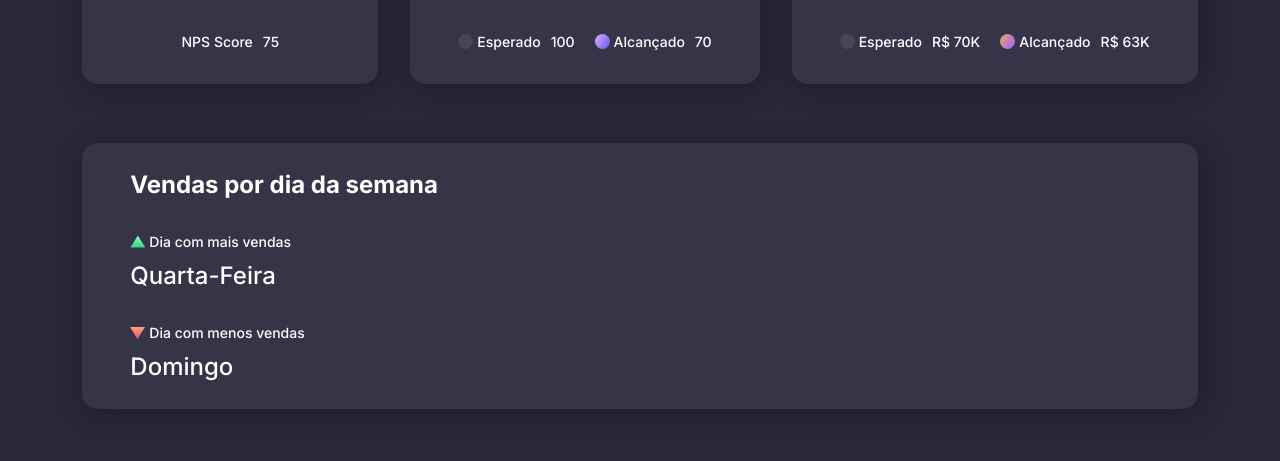
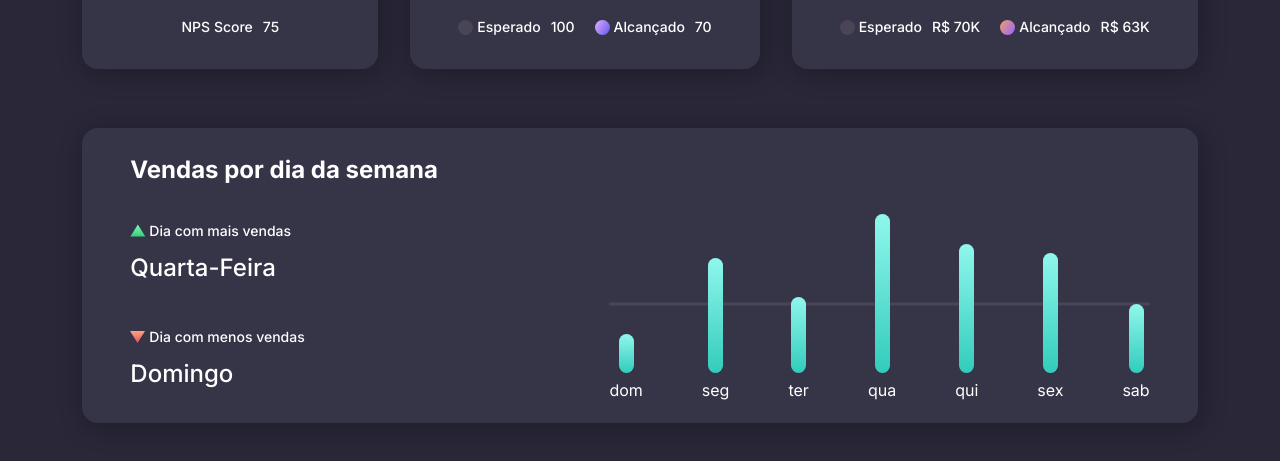
Before and after one commit to pedropouza/projeto-dashboard, a plain HTML site: page index.html in a window 1280 px wide. Shown: the part 339-800 px from the top of the page. Drawn offline with Linux system fonts and the light colour scheme.

Commit message:
projeto quase finalizado

```diff
--- a/index.html
+++ b/index.html
@@ -94,7 +94,38 @@
                         Domingo
                     </div>
                 </div>
-                <div class="right"></div>
+                <div class="right">
+                    <div class="bars">  <!-- São as barrinhas -->
+                        <div class="bar-wrapper">   <!-- São 7 pois são 7 dias da semana-->
+                            <div class="bar" style="--height:3.9rem"></div> <!-- Cada um com sua barra -->
+                            <span>dom</span>           <!-- Data da semana -->
+                        </div>
+                        <div class="bar-wrapper">
+                            <div class="bar" style="--height:11.5rem"></div>
+                            <span>seg</span>
+                        </div>
+                        <div class="bar-wrapper">
+                            <div class="bar" style="--height:7.6rem"></div>
+                            <span>ter</span>
+                        </div>
+                        <div class="bar-wrapper">
+                            <div class="bar" style="--height:15.9rem"></div>
+                            <span>qua</span>
+                        </div>
+                        <div class="bar-wrapper">
+                            <div class="bar" style="--height:12.9rem"></div>
+                            <span>qui</span>
+                        </div>
+                        <div class="bar-wrapper">
+                            <div class="bar" style="--height:12.0rem"></div>
+                            <span>sex</span>
+                        </div>
+                        <div class="bar-wrapper">
+                            <div class="bar" style="--height:6.9rem"></div>
+                            <span>sab</span>
+                        </div>
+                    </div>
+                </div>
             </div>
         </div>
     </main>
--- a/style.css
+++ b/style.css
@@ -170,6 +170,12 @@ svg circle:nth-child(2) {
     gap: 3.2rem;
 }
 
+.weekly-sell .left, .weekly-sell .right {
+    flex: 1;    /* Isso significa que ambos os lados vão tentar ocupar o mesmo espaço que tenham disponível */
+}
+
+
+
 .left .grid {
     gap: .8rem;
     font-weight: 500;
@@ -189,16 +195,62 @@ svg circle:nth-child(2) {
     width: 15px;
     height: 15px;
     display: block;
-    clip-path: polygon(50% 0%, 0% 80%, 100% 80%);
+    clip-path: polygon(50% 0%, 0% 80%, 100% 80%);   /* Criou o "triangulozinho" */
 }
 
 .left .most-sell span::before {
-    background: linear-gradient(180deg, #81FBB8 0%, #28C76F 100%);
+    background: linear-gradient(180deg, #81FBB8 0%, #28C76F 100%);  /* cor verde (mais vendas) */
     margin-top: 0.2rem;
 }
 
 .left .less-sell span::before {
-    background: linear-gradient(180deg, #EA5455 0%, #FEB692 100%);
-    transform: matrix(1, 0, 0, -1, 0, 0);
+    background: linear-gradient(180deg, #EA5455 0%, #FEB692 100%);  /* cor vermelha (menos vendas) */
+    transform: matrix(1, 0, 0, -1, 0, 0);   /* Matrix para inverter o triangulo para baixo */
     margin-bottom: 0.3rem;
 }
+
+.bars {
+    display: flex;
+    gap: 5.9rem;    /* Espaço entre os elementos (entre as barras) */
+    align-items: flex-end;
+    position: relative;
+}
+
+.bars::before {     /* Criando o tracinho do meio */
+    content: "";
+    display: block;
+    position: absolute;
+    height: 0.3rem;
+    width: 100%;
+    background-color: #4A4556;
+    border-radius: 999px;
+    top: 50%;
+    transform: translateY(-50%);
+    z-index: 0;     /* Para ficar atras das barras */
+}
+
+.bar-wrapper {
+    display: grid;
+    justify-items: center;
+    gap: .5rem;
+    z-index: 1;     /* Para as barras ficarem na frente do traço do meio */
+    /* Definindo um espaço para as barras, pois quando coloca a animação up, não está conforme planejado */
+    /* Estão em 2 rows, então se define o tamanho das 2 */
+    grid-template-rows: 15.9rem 1.6rem;     /* 15.9 é a barrinha com maior altura (para ficar bem definido) / 1.6 é a altura do texto de 16px */
+    /* Mas, assim está vindo de cima para baixo, então falta configurar o .bar para se alinha para o final */
+}
+
+.bar {
+    width: 1.5rem;
+    background: linear-gradient(180deg, #90F7EC 0%, #32CCBC 100%);
+    border-radius: 999px;   /* Se usasse 50% não ficaria com as bordas arredondadas, pois o objeto não é circular */
+    height: var(--height);
+    animation: up 1s;
+    align-self: end;    /* Para alinhar as barrinhas que estavam emcima, para baixo. E como é Grid, é somente End e não Flex-End */
+}
+
+@keyframes up {
+    0% {
+        height: 0;
+    }
+}
```
